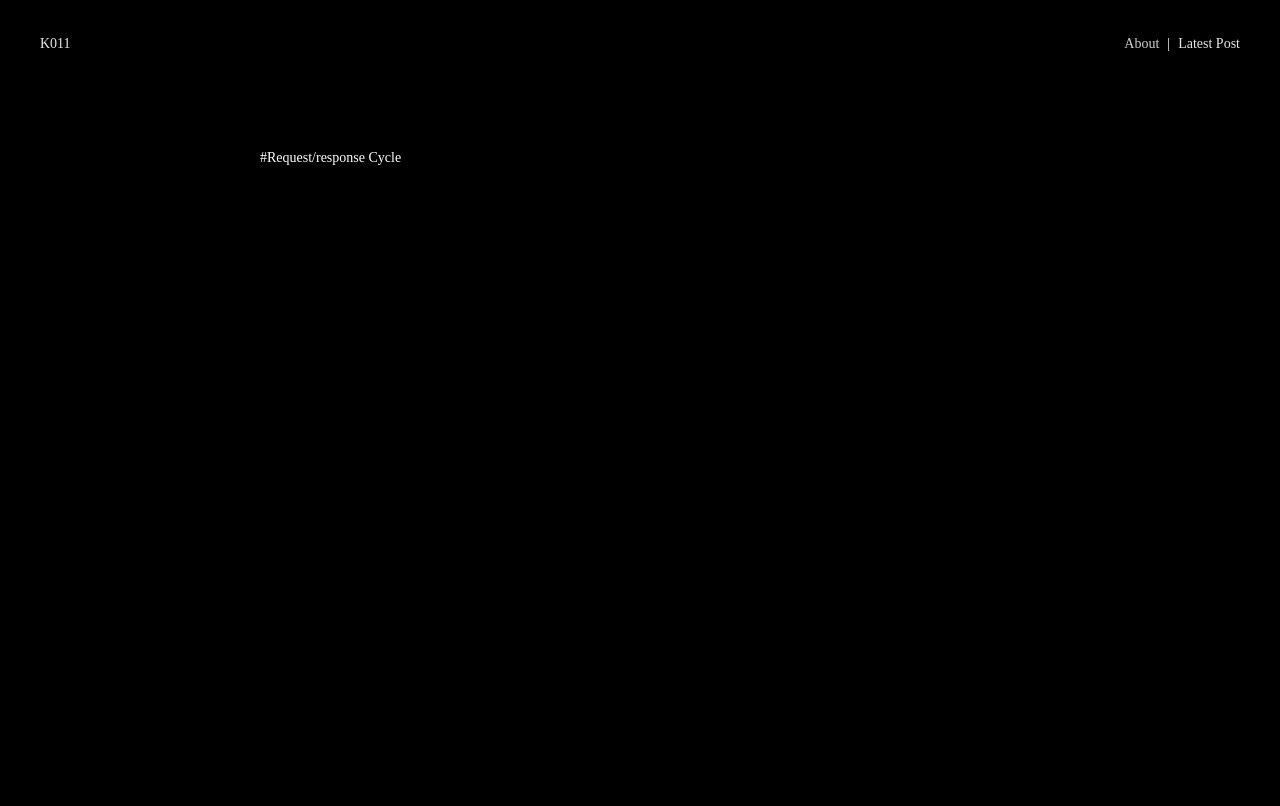
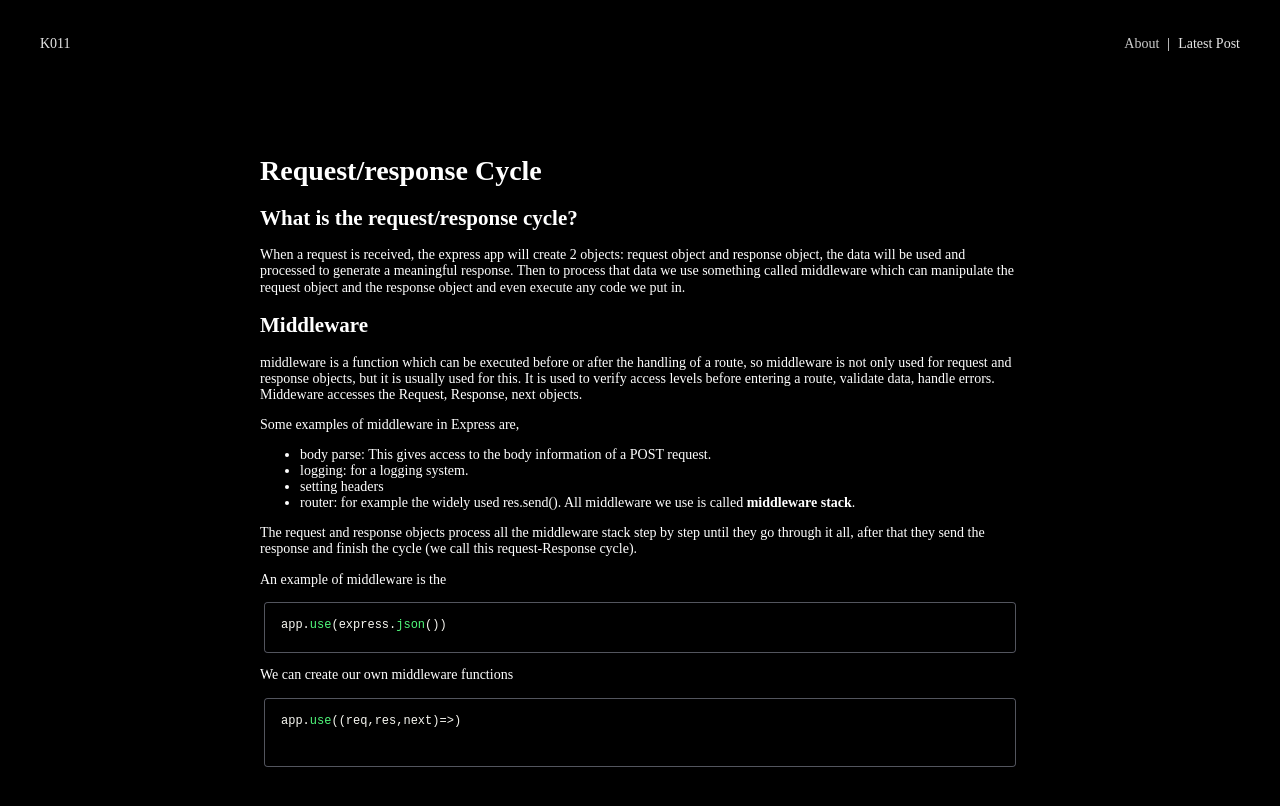
Before and after one commit to psga/k011, a Gatsby site: page /blog/NodeJS4/ in a window 1280 px wide. Built offline with nearby package versions, Linux system fonts and the light colour scheme; Gatsby itself is replaced by a stand-in of ours; some packages are replaced by stand-ins of ours; code samples lack their colours.

Commit message:
middleware NDJ3

````diff
--- a/src/blog/NodeJS4.mdx
+++ b/src/blog/NodeJS4.mdx
@@ -3,4 +3,30 @@ title: The Request/Response Cycle and Middleware
 date: "2021-05-26"
 description: "What is the Request/Response Cycle"
 ---
-#Request/response Cycle
+# Request/response Cycle
+## What is the request/response cycle?
+When a request is received, the express app will create 2 objects: request object and response object, the data will be used and processed to generate a meaningful response. Then to process that data we use something called middleware which can manipulate the request object and the response object and even execute any code we put in.
+## Middleware
+middleware is a function which can be executed before or after the handling of a route, so middleware is not only used for request and response objects, but it is usually used for this.
+It is used to verify access levels before entering a route, validate data, handle errors.
+Middeware accesses the Request, Response, next objects.
+
+Some examples of middleware in Express are,
+- body parse: This gives access to the body information of a POST request.
+- logging: for a logging system.
+- setting headers
+- router: for example the widely used res.send().
+All middleware we use is called __middleware stack__.
+
+The request and response objects process all the middleware stack step by step until they go through it all, after that they send the response and finish the cycle (we call this request-Response cycle).
+
+An example of middleware is the
+```js
+app.use(express.json())
+```
+
+We can create our own middleware functions
+```js
+app.use((req,res,next)=>)
+
+```
````
Also changed, not shown: public/page-data/index/page-data.json (+1 -1 lines), src/blog/dt3.mdx (+8 -1 lines).
